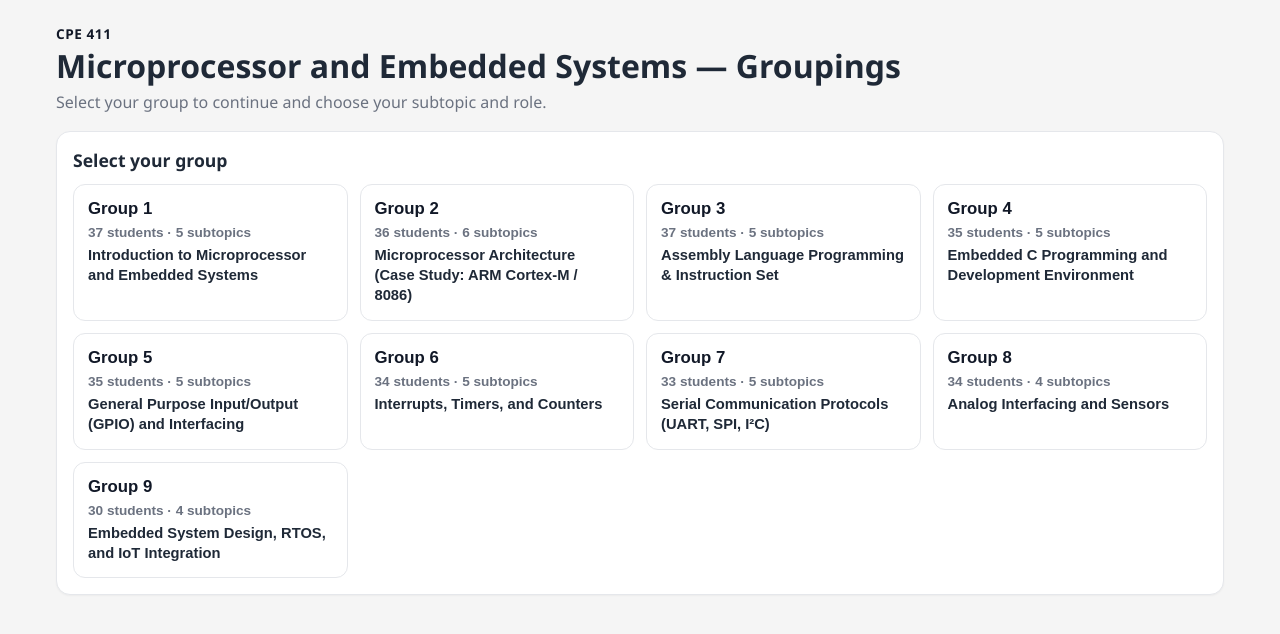
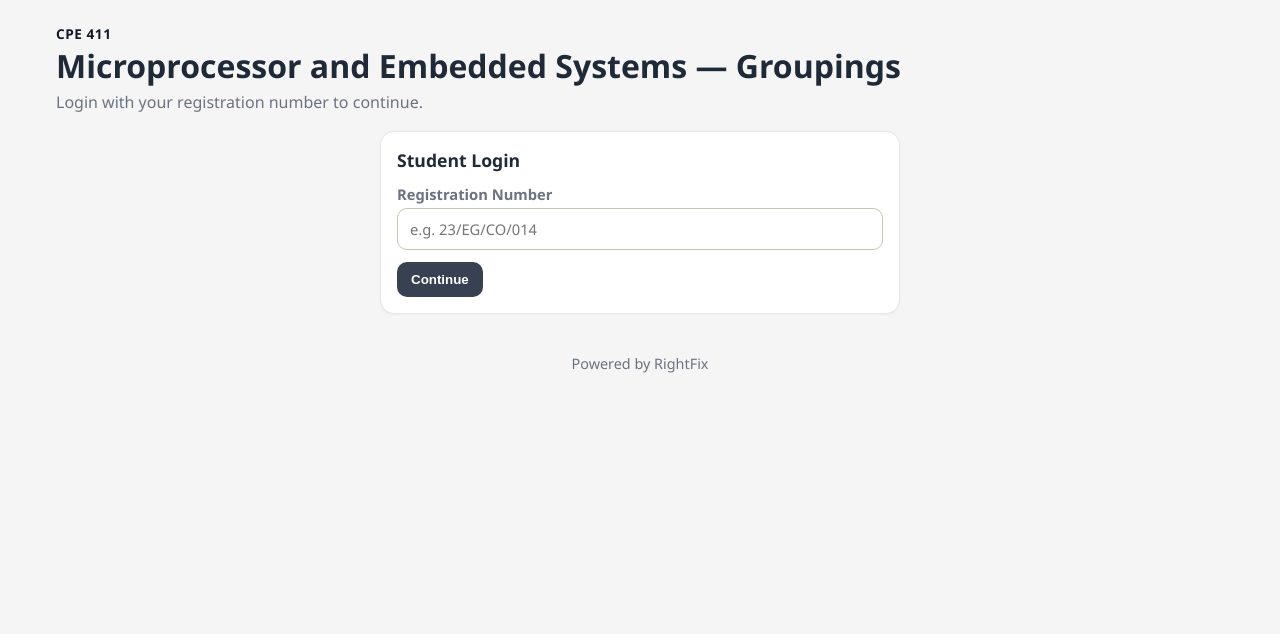
Before and after one commit to RightFix/CPE411-group, a React (Vite) app: page / in a window 1280 px wide. Shown: the top 634 px of the page. Built offline with nearby package versions, Linux system fonts and the light colour scheme.

Commit message:
Add mini-auth: reg number login, scoped editing, logout, footer

```diff
--- a/src/App.css
+++ b/src/App.css
@@ -66,6 +66,15 @@ tr.hl { background: #f3f4f6; }
 .subtopic-menu { position: absolute; z-index: 30; top: calc(100% + 4px); left: 0; min-width: 260px; max-width: min(520px, 90vw); background: #fff; border: 1px solid var(--line); border-radius: 10px; box-shadow: 0 8px 24px rgba(0,0,0,.12); padding: 6px; display: grid; gap: 4px; }
 .subtopic-option { background: #fff; color: var(--ink); border: 1px solid transparent; border-radius: 8px; padding: 8px 10px; text-align: left; font-weight: 500; cursor: pointer; white-space: normal; }
 .subtopic-option:hover, .subtopic-option.active { background: #f3f4f6; border-color: #d1d5db; }
+.footer { text-align: center; color: var(--muted); padding: 24px 0 8px; font-size: .9rem; }
+.login-card { max-width: 520px; margin: 0 auto 16px; }
+.login-form { display: grid; gap: 12px; }
+.hero-top { display: flex; justify-content: space-between; align-items: flex-start; gap: 12px; flex-wrap: wrap; }
+.user-bar { display: flex; align-items: center; gap: 8px; flex-wrap: wrap; }
+.user-tag { font-size: .9rem; color: var(--muted); font-weight: 600; }
+.readonly-val { display: inline-block; padding: 6px 2px; color: var(--ink); }
+tr.mine { background: #f9fafb; }
+.you { display: inline-block; margin-left: 6px; font-size: .75rem; font-weight: 700; color: #fff; background: #374151; padding: 2px 7px; border-radius: 999px; vertical-align: middle; }
 @media (max-width: 720px) {
   table, thead, tbody, th, tr { display: block; }
   thead { display: none; }
@@ -73,4 +82,5 @@ tr.hl { background: #f3f4f6; }
   td { display: grid; grid-template-columns: 110px 1fr; gap: 8px; border: none; padding: 6px 0; align-items: start; }
   td::before { content: attr(data-label); font-weight: 700; color: var(--muted); font-size: .85rem; }
   .subtopic-menu { position: static; grid-column: 1 / -1; min-width: 0; max-width: 100%; width: 100%; margin-top: 6px; box-shadow: none; }
+  .hero-top { flex-direction: column; }
 }
--- a/src/App.tsx
+++ b/src/App.tsx
@@ -11,6 +11,29 @@ const roles: { id: RoleId; label: string }[] = [
 ];
 
 type Row = Student & { subtopicIndex: number | null; roleId: RoleId | null };
+type Session = { regNo: string; studentSn: number; groupId: number; name: string };
+
+const SESSION_KEY = "cpe411_regno";
+const normReg = (v: string) => v.trim().toLowerCase();
+
+function findSessionByRegNo(regNo: string): Session | null {
+  const n = normReg(regNo);
+  for (const g of groups) {
+    const s = g.students.find(st => normReg(st.regNo) === n);
+    if (s) return { regNo: s.regNo, studentSn: s.sn, groupId: g.id, name: s.name };
+  }
+  return null;
+}
+
+function readSession(): Session | null {
+  try {
+    const stored = localStorage.getItem(SESSION_KEY);
+    if (!stored) return null;
+    return findSessionByRegNo(stored);
+  } catch {
+    return null;
+  }
+}
 
 async function api<T>(path: string, opts: RequestInit = {}): Promise<T> {
   const res = await fetch(path, { headers: { "Content-Type": "application/json" }, ...opts });
@@ -21,53 +44,71 @@ async function api<T>(path: string, opts: RequestInit = {}): Promise<T> {
   return data as T;
 }
 
-function getGroupIdFromPath() {
-  const m = window.location.pathname.match(/^\/group(\d+)\/?$/i);
-  if (!m) return null;
-  const id = Number(m[1]);
-  return groups.some(g => g.id === id) ? id : null;
-}
-
 function navigate(to: string) {
   window.history.pushState({}, "", to);
   window.dispatchEvent(new PopStateEvent("popstate"));
 }
 
-function Home() {
+function Footer() {
+  return <footer className="footer">Powered by RightFix</footer>;
+}
+
+function LoginPage({ onLogin }: { onLogin: (session: Session) => void }) {
+  const [regNo, setRegNo] = useState("");
+  const [error, setError] = useState<string | null>(null);
+
+  const submit = (e: React.FormEvent) => {
+    e.preventDefault();
+    const session = findSessionByRegNo(regNo);
+    if (!session) {
+      setError("Registration number not found. Please check and try again.");
+      return;
+    }
+    try { localStorage.setItem(SESSION_KEY, session.regNo); } catch {}
+    onLogin(session);
+  };
+
   return (
     <div className="page">
       <header className="hero">
         <p className="kicker">CPE 411</p>
         <h1>Microprocessor and Embedded Systems — Groupings</h1>
-        <p className="sub">Select your group to continue and choose your subtopic and role.</p>
+        <p className="sub">Login with your registration number to continue.</p>
       </header>
-
-      <section className="card">
-        <h2>Select your group</h2>
-        <div className="group-select-grid">
-          {groups.map(g => {
-            const topic = topics.find(t => t.id === g.id)!;
-            return (
-              <button key={g.id} type="button" className="group-card-btn" onClick={() => navigate(`/group${g.id}`)}>
-                <span className="group-num">Group {g.id}</span>
-                <span className="group-meta">{g.students.length} students · {topic.subtopics.length} subtopics</span>
-                <span className="group-topic">{topic.title}</span>
-              </button>
-            );
-          })}
+      <section className="card login-card">
+        <h2>Student Login</h2>
+        <form onSubmit={submit} className="login-form">
+          <label>
+            <span>Registration Number</span>
+            <input
+              value={regNo}
+              onChange={e => { setRegNo(e.target.value); setError(null); }}
+              placeholder="e.g. 23/EG/CO/014"
+              autoComplete="off"
+              required
+            />
+          </label>
+          {error && <p className="notice error">{error}</p>}
+          <div className="actions">
+            <button type="submit">Continue</button>
           </div>
+        </form>
       </section>
+      <Footer />
     </div>
   );
 }
 
-function GroupPage({ groupId }: { groupId: number }) {
+function GroupPage({ groupId, session, onLogout }: { groupId: number; session: Session; onLogout: () => void }) {
   const group = groups.find(g => g.id === groupId)!;
   const topic = topics.find(t => t.id === groupId)!;
   const [rows, setRows] = useState<Row[]>(() => group.students.map(s => ({ ...s, subtopicIndex: null, roleId: null })));
   const [openSub, setOpenSub] = useState<number | null>(null);
   const [openRole, setOpenRole] = useState<number | null>(null);
   const [status, setStatus] = useState<string | null>(null);
+
+  const isMyGroup = session.groupId === groupId;
+  const canEdit = (sn: number) => isMyGroup && sn === session.studentSn;
 
   useEffect(() => {
     let alive = true;
@@ -88,35 +129,39 @@ function GroupPage({ groupId }: { groupId: number }) {
     return () => { alive = false; };
   }, [groupId]);
 
+  useEffect(() => {
+    if (!isMyGroup) return;
+    const el = document.getElementById(`row-${session.studentSn}`);
+    if (el) el.scrollIntoView({ behavior: "smooth", block: "center" });
+  }, [isMyGroup, session.studentSn, rows.length]);
+
   const persist = async (sn: number, subtopicIndex: number | null, roleId: RoleId | null) => {
     try {
       setStatus("Saving…");
-      await api(`/api/groups/${groupId}/selections`, { method: "POST", body: JSON.stringify({ studentSn: sn, subtopicIndex, roleId }) });
+      await api(`/api/groups/${groupId}/selections`, { method: "POST", body: JSON.stringify({ studentSn: sn, subtopicIndex, roleId, regNo: session.regNo }) });
       setStatus("Saved.");
       setTimeout(() => setStatus(s => (s === "Saved." ? null : s)), 1500);
     } catch (e: any) {
-      setStatus(`Not saved: ${e.message || "Failed to save"}. Check that the server/API is running and DB_URI is set.`);
+      setStatus(`Not saved: ${e.message || "Failed to save"}`);
       console.error(e);
     }
   };
 
   const setSub = (sn: number, idx: number) => {
-    const prev = rows;
+    if (!canEdit(sn)) return;
     const next = rows.map(r => r.sn === sn ? { ...r, subtopicIndex: idx } : r);
     setRows(next);
     setOpenSub(null);
     const row = next.find(r => r.sn === sn)!;
     persist(sn, row.subtopicIndex, row.roleId);
-    void prev;
   };
   const setRole = (sn: number, roleId: RoleId) => {
-    const prev = rows;
+    if (!canEdit(sn)) return;
     const next = rows.map(r => r.sn === sn ? { ...r, roleId } : r);
     setRows(next);
     setOpenRole(null);
     const row = next.find(r => r.sn === sn)!;
     persist(sn, row.subtopicIndex, row.roleId);
-    void prev;
   };
 
   const overview = useMemo(() => {
@@ -136,10 +181,20 @@ function GroupPage({ groupId }: { groupId: number }) {
   return (
     <div className="page">
       <header className="hero">
-        <button type="button" className="secondary back" onClick={() => navigate("/")}>← All groups</button>
+        <div className="hero-top">
+          <div>
             <p className="kicker">CPE 411 · {group.name}</p>
             <h1>{topic.title}</h1>
-        <p className="sub">{group.students.length} students · {topic.subtopics.length} subtopics · {filled} with subtopic selected</p>
+          </div>
+          <div className="user-bar">
+            <span className="user-tag">{session.name} ({session.regNo})</span>
+            <button type="button" className="secondary" onClick={onLogout}>Logout</button>
+          </div>
+        </div>
+        <p className="sub">
+          {isMyGroup ? "You can edit only your own subtopic and role." : "Viewing this group. You can only edit selections in your own group."}
+          {" "}· {group.students.length} students · {topic.subtopics.length} subtopics · {filled} with subtopic selected
+        </p>
       </header>
 
       <section className="card">
@@ -153,12 +208,16 @@ function GroupPage({ groupId }: { groupId: number }) {
               <tr><th>S/N</th><th>Student Name</th><th>Reg No</th><th>Subtopic</th><th>Role</th></tr>
             </thead>
             <tbody>
-              {rows.map(r => (
-                <tr key={r.sn}>
+              {rows.map(r => {
+                const mine = canEdit(r.sn);
+                return (
+                  <tr key={r.sn} id={`row-${r.sn}`} className={mine ? "mine" : ""}>
                     <td data-label="S/N">{r.sn}</td>
-                  <td data-label="Student Name" className="name">{r.name}</td>
+                    <td data-label="Student Name" className="name">{r.name} {mine && <span className="you">You</span>}</td>
                     <td data-label="Reg No" className="mono">{r.regNo}</td>
                     <td data-label="Subtopic" className="subtopic-cell">
+                      {mine ? (
+                        <>
                           <button type="button" className="cell-btn" onClick={() => { setOpenSub(openSub === r.sn ? null : r.sn); setOpenRole(null); }}>
                             {r.subtopicIndex == null ? <span className="muted">Not selected</span> : <span>Subtopic {r.subtopicIndex + 1}</span>}
                           </button>
@@ -171,8 +230,14 @@ function GroupPage({ groupId }: { groupId: number }) {
                               ))}
                             </div>
                           )}
+                        </>
+                      ) : (
+                        <span className="readonly-val">{r.subtopicIndex == null ? <span className="muted">Not selected</span> : <span>Subtopic {r.subtopicIndex + 1}</span>}</span>
+                      )}
                     </td>
                     <td data-label="Role" className="subtopic-cell">
+                      {mine ? (
+                        <>
                           <button type="button" className="cell-btn" onClick={() => { setOpenRole(openRole === r.sn ? null : r.sn); setOpenSub(null); }}>
                             {r.roleId ? <span className={`badge ${r.roleId}`}>{roles.find(x => x.id === r.roleId)?.label}</span> : <span className="muted">Not selected</span>}
                           </button>
@@ -185,9 +250,14 @@ function GroupPage({ groupId }: { groupId: number }) {
                               ))}
                             </div>
                           )}
+                        </>
+                      ) : (
+                        <span className="readonly-val">{r.roleId ? <span className={`badge ${r.roleId}`}>{roles.find(x => x.id === r.roleId)?.label}</span> : <span className="muted">Not selected</span>}</span>
+                      )}
                     </td>
                   </tr>
-              ))}
+                );
+              })}
             </tbody>
           </table>
         </div>
@@ -229,18 +299,35 @@ function GroupPage({ groupId }: { groupId: number }) {
           ))}
         </div>
       </section>
+      <Footer />
     </div>
   );
 }
 
 export default function App() {
-  const [groupId, setGroupId] = useState<number | null>(() => getGroupIdFromPath());
+  const [session, setSession] = useState<Session | null>(() => readSession());
+
+  const onLogin = (s: Session) => {
+    setSession(s);
+    navigate(`/group${s.groupId}`);
+  };
+
+  const onLogout = () => {
+    try { localStorage.removeItem(SESSION_KEY); } catch {}
+    setSession(null);
+    navigate("/");
+  };
 
   useEffect(() => {
-    const onPop = () => setGroupId(getGroupIdFromPath());
-    window.addEventListener("popstate", onPop);
-    return () => window.removeEventListener("popstate", onPop);
-  }, []);
+    if (!session) {
+      if (window.location.pathname !== "/") navigate("/");
+      return;
+    }
+    const target = `/group${session.groupId}`;
+    if (window.location.pathname !== target) navigate(target);
+  }, [session]);
 
-  return groupId ? <GroupPage groupId={groupId} /> : <Home />;
+  if (!session) return <LoginPage onLogin={onLogin} />;
+
+  return <GroupPage groupId={session.groupId} session={session} onLogout={onLogout} />;
 }
```
Also changed, not shown: api/groups/[id]/selections.ts (+7 -1 lines), 2 other files (tests, documents, lock files or other folders). Lines whose indentation alone changed are shown as unchanged.
